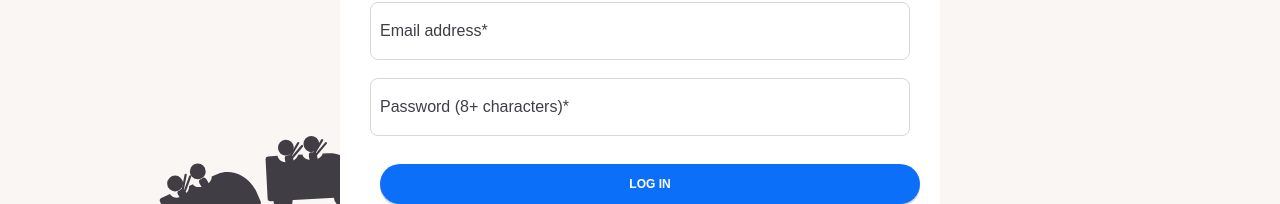
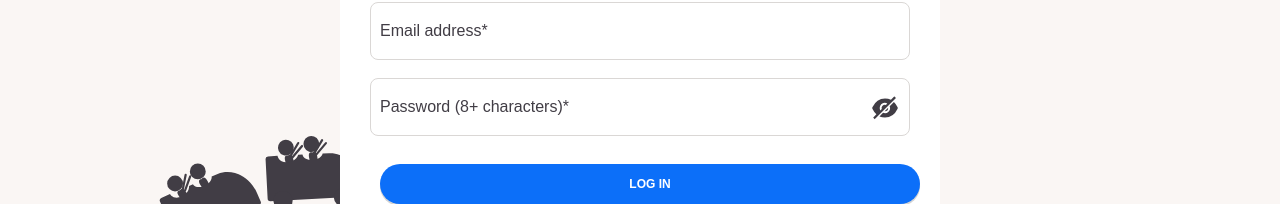
Before and after one commit to ScottZ2004/Collezione, a React (Create React App) app: page /login in a window 1280 px wide. Shown: the part 334-538 px from the top of the page. Built offline with nearby package versions, Linux system fonts and the light colour scheme; a web font is replaced by a local one.

Commit message:
you can now click on the eye in the password field, if you click it, the password will be visible

```diff
--- a/src/Components/Login/Login.css
+++ b/src/Components/Login/Login.css
@@ -48,7 +48,24 @@
 }
 
 .login__inputContainer{
+    display: flex;
+    justify-content: space-between;
+    position: relative;
+}
+
+.login__inputWrapper{
     width: 100%;
+}
+
+.login__passwordSvg{
+    position: absolute;
+    right: 1rem;
+    top: 1.5rem;
+    font-size: 3rem;
+}
+
+.login__passwordSvg:hover{
+    cursor: pointer;
 }
 
 .login__input{
--- a/src/Components/Login/Login.js
+++ b/src/Components/Login/Login.js
@@ -1,14 +1,36 @@
 import "./Login.css";
+
+import React from "react";
 
 import Navigation from "../Navigation/Navigation";
 import Footer from "../Footer/Footer";
 import {Link} from "react-router-dom";
 
 import {ImFacebook, ImSpotify} from "react-icons/im";
-import {AiFillApple} from "react-icons/ai";
+import {AiFillApple, AiFillEyeInvisible, AiFillEye} from "react-icons/ai";
 import {FcGoogle} from "react-icons/fc"
 
-const Login = () => {
+class Login extends React.Component{
+    constructor(props) {
+        super(props);
+        this.state = {
+            password: false,
+        }
+    }
+
+    onEyeClick = () => {
+        this.setState({password: !this.state.password})
+    }
+
+    render(){
+        let passwordType = "text";
+        let eye = (<AiFillEye onClick={this.onEyeClick} className="login__passwordSvg"/>);
+        if (!this.state.password){
+            eye = (
+                <AiFillEyeInvisible onClick={this.onEyeClick} className="login__passwordSvg"/>
+            )
+            passwordType = "password";
+        }
         return(
             <>
                 <Navigation/>
@@ -68,14 +90,19 @@ const Login = () => {
                     <div className="loginWrapper">
                         <form className="login__form" action="">
                             <h1 className="login__header">Log in</h1>
-                        <p className="login__text">Nieuw bij Collezione? <Link className="login__text__link">Meld je hier gratis aan</Link> </p>
+                            <p className="login__text">Nieuw bij Collezione? <Link to="/signup" className="login__text__link">Meld je hier gratis aan</Link> </p>
                             <div className="login__inputContainer">
+                                <div className="login__inputWrapper">
                                     <input placeholder="email"  id="email" className="login__input" type="email"/>
                                     <label  className="login__label" htmlFor="email">Email address*</label>
                                 </div>
+                            </div>
                             <div className="login__inputContainer">
-                            <input placeholder="password" id="label" className="login__input"  type="password"/>
+                                <div className="login__inputWrapper">
+                                    <input type={passwordType} id="label" className="login__input"  placeholder="password"/>
                                     <label className="login__label" htmlFor="label">Password (8+ characters)*</label>
+                                </div>
+                                {eye}
                             </div>
                             <button className="login__button">LOG IN</button>
                             <div className="login__socialButtons">
@@ -101,5 +128,6 @@ const Login = () => {
             </>
         );
     }
+}
 
 export default Login;
--- a/src/Components/Navigation/Navigation.js
+++ b/src/Components/Navigation/Navigation.js
@@ -26,7 +26,7 @@ class Navigation extends React.Component{
         let leftButton;
         if (url === "/login"){
             leftButton = (<div className="navigation__right">
-                <Link to="/Signup" className="button">Signup</Link>
+                <Link to="/signup" className="button">Signup</Link>
             </div>)
         }else{
             leftButton = (<div className="navigation__right">
```
Lines whose indentation alone changed are shown as unchanged.
